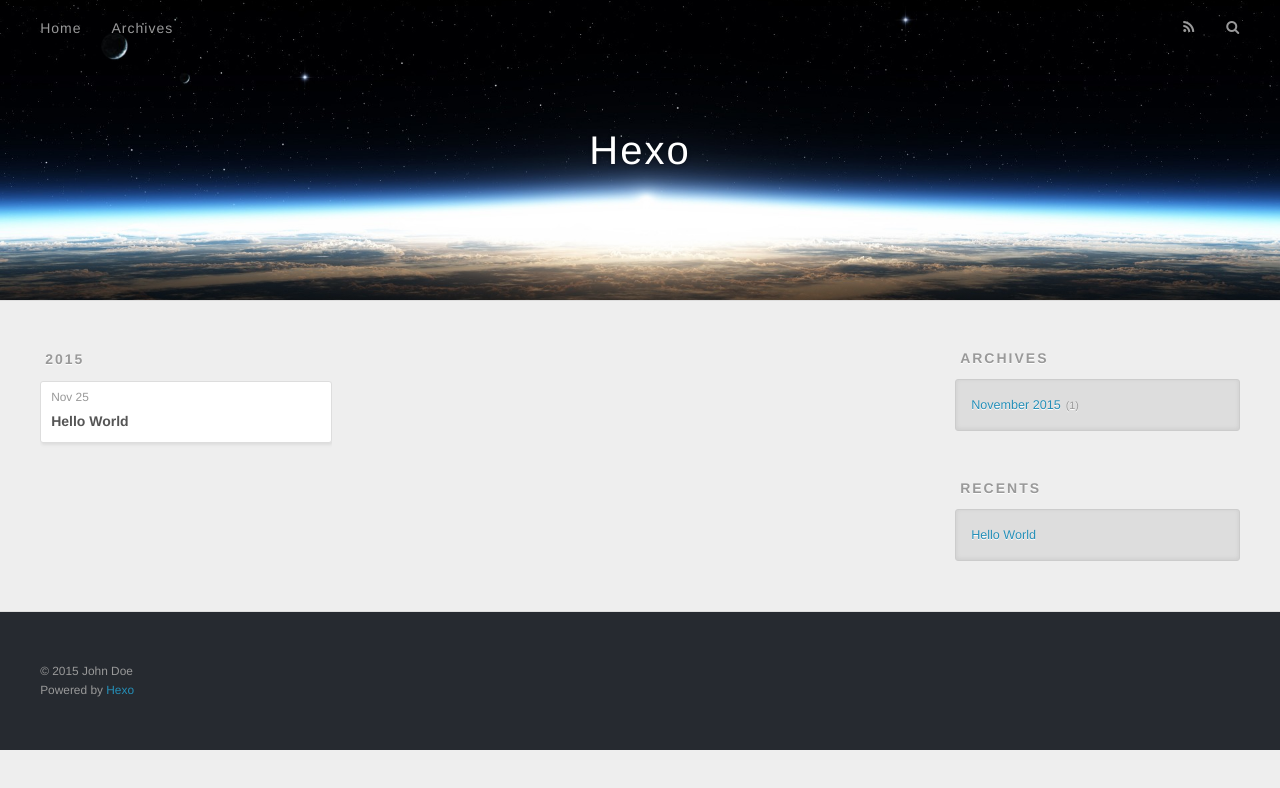
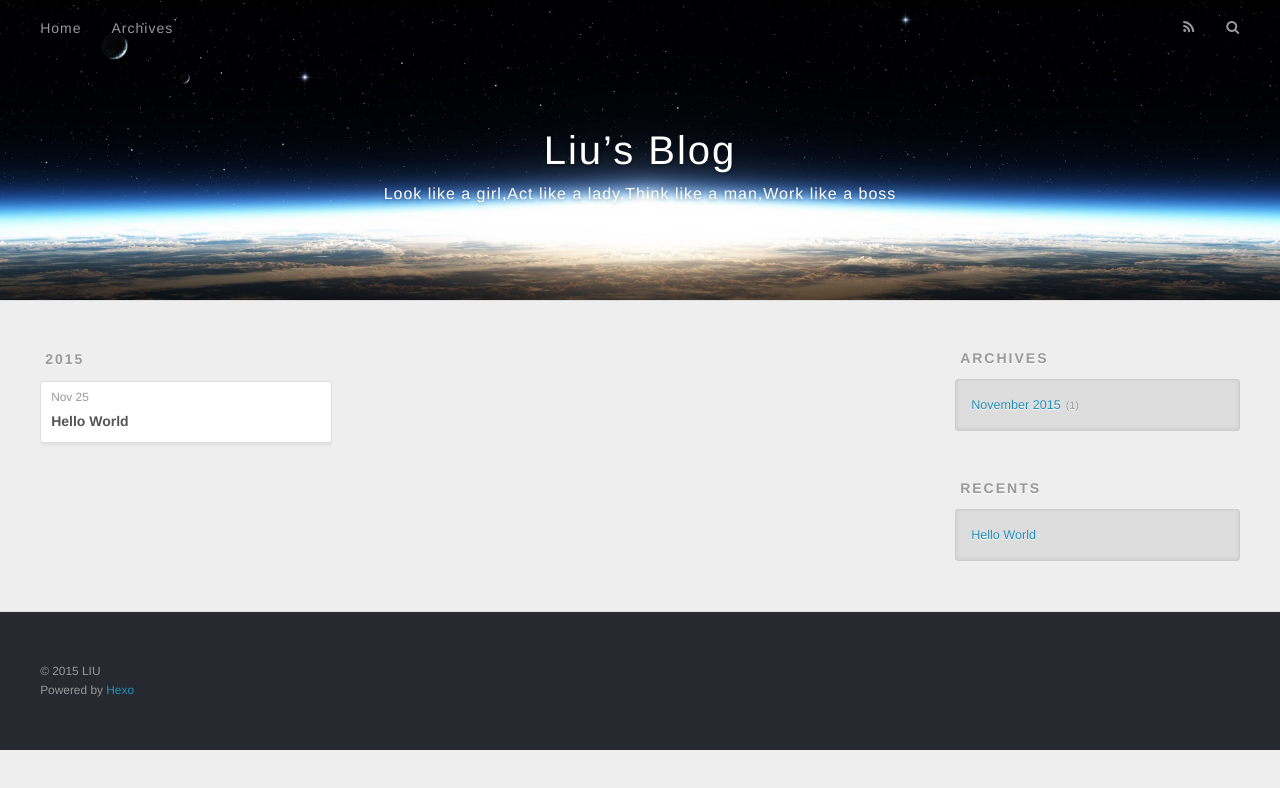
Before and after one commit to yl9014/yl9014.github.io, a plain HTML site: page archives/2015/11/index.html in a window 1280 px wide. Drawn offline with nearby package versions, Linux system fonts and the light colour scheme.

Commit message:
Site updated: 2015-11-26 23:20:05

```diff
--- a/archives/2015/11/index.html
+++ b/archives/2015/11/index.html
@@ -3,19 +3,19 @@
 <head>
   <meta charset="utf-8">
 
-  <title>Archives: 2015/11 | Hexo</title>
+  <title>Archives: 2015/11 | Liu’s Blog</title>
   <meta name="viewport" content="width=device-width, initial-scale=1, maximum-scale=1">
-  <meta name="description">
+  <meta name="description" content="wanna be a funny person">
 <meta property="og:type" content="website">
-<meta property="og:title" content="Hexo">
+<meta property="og:title" content="Liu’s Blog">
 <meta property="og:url" content="http://yoursite.com/archives/2015/11/index.html">
-<meta property="og:site_name" content="Hexo">
-<meta property="og:description">
+<meta property="og:site_name" content="Liu’s Blog">
+<meta property="og:description" content="wanna be a funny person">
 <meta name="twitter:card" content="summary">
-<meta name="twitter:title" content="Hexo">
-<meta name="twitter:description">
+<meta name="twitter:title" content="Liu’s Blog">
+<meta name="twitter:description" content="wanna be a funny person">
 
-    <link rel="alternative" href="/atom.xml" title="Hexo" type="application/atom+xml">
+    <link rel="alternative" href="/atom.xml" title="Liu’s Blog" type="application/atom+xml">
 
 
     <link rel="icon" href="/favicon.png">
@@ -33,8 +33,12 @@
   <div id="header-outer" class="outer">
     <div id="header-title" class="inner">
       <h1 id="logo-wrap">
-        <a href="/" id="logo">Hexo</a>
+        <a href="/" id="logo">Liu’s Blog</a>
       </h1>
+
+        <h2 id="subtitle-wrap">
+          <a href="/" id="subtitle">Look like a girl,Act like a lady,Think like a man,Work like a boss</a>
+        </h2>
 
     </div>
     <div id="header-inner" class="inner">
@@ -133,7 +137,7 @@
 
   <div class="outer">
     <div id="footer-info" class="inner">
-      &copy; 2015 John Doe<br>
+      &copy; 2015 LIU<br>
       Powered by <a href="http://hexo.io/" target="_blank">Hexo</a>
     </div>
   </div>
```
Also changed, not shown: 2015/11/25/hello-world/index.html (+10 -6 lines), archives/2015/index.html (+14 -10 lines), archives/index.html (+14 -10 lines), index.html (+15 -11 lines).
